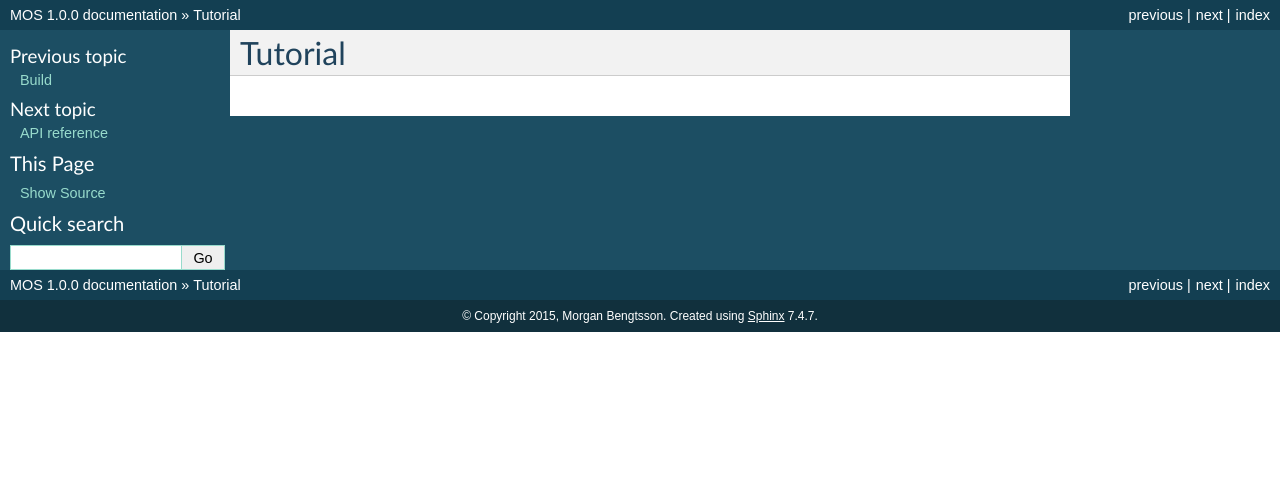
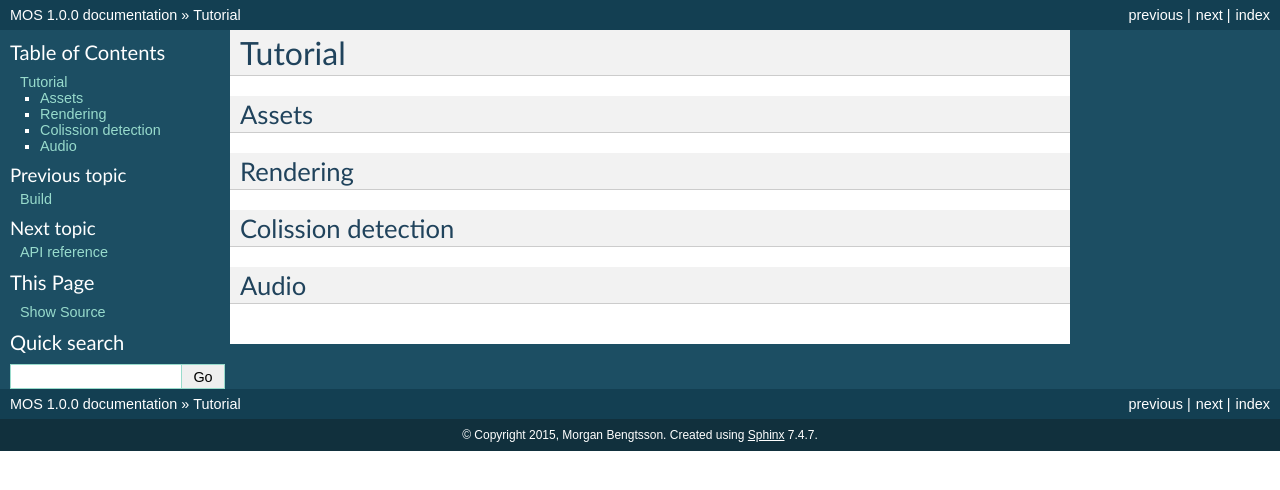
Before and after one commit to morganbengtsson/mos, a Sphinx documentation site: the page built from doc/source/tutorial.rst, in a window 1280 px wide. Shown: the top 490 px of the page. Built offline with Sphinx 7.4.7, drawn with Linux system fonts in a browser that asks for light colours.

Commit message:
Tutorial stub.

```diff
--- a/doc/source/tutorial.rst
+++ b/doc/source/tutorial.rst
@@ -1,3 +1,15 @@
 ========
 Tutorial
 ========
+
+Assets
+------
+
+Rendering
+---------
+
+Colission detection
+-------------------
+
+Audio
+-----
```
